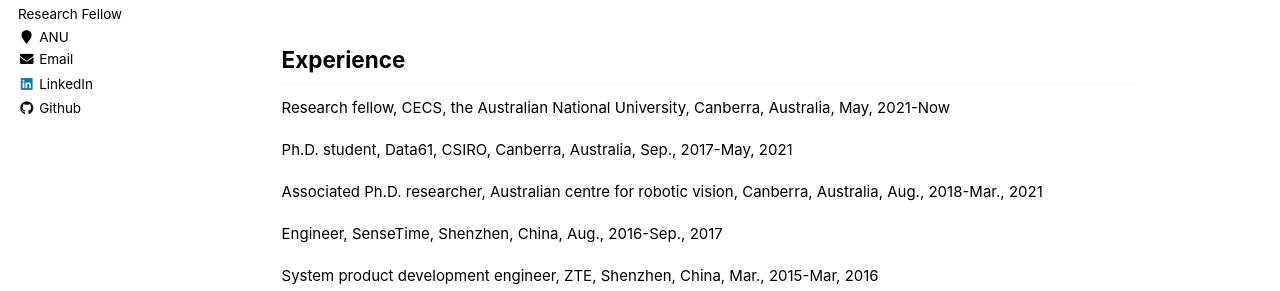
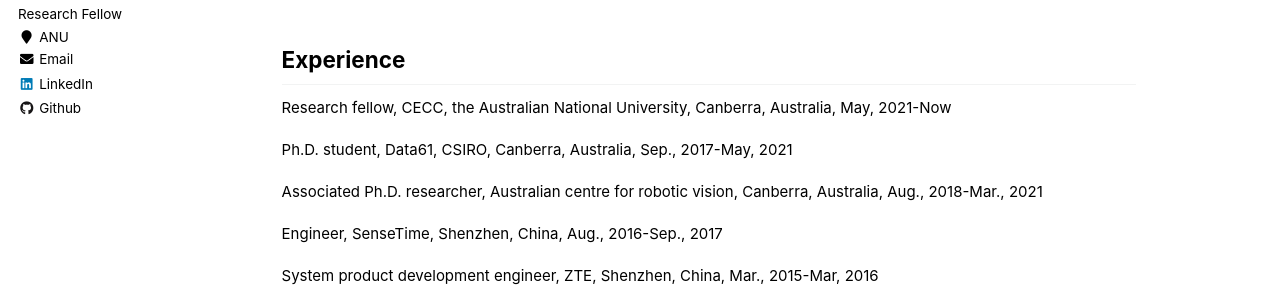
Before and after one commit to zwxu064/zwxu064.github.io, a Jekyll site: the page built from _pages/about.html, in a window 1280 px wide and 900 px high. Shown: the part 339-630 px from the top of the window. Built offline with Jekyll 4.4.1, drawn with Linux system fonts in a browser that asks for light colours.

Commit message:
Update about.html

```diff
--- a/_pages/about.html
+++ b/_pages/about.html
@@ -16,7 +16,7 @@
   He is currently living in the beautiful bush city, Canberra, the capital of Australia.</p>
 
 <h2 id="work">Experience</h2>
-<p>Research fellow, <a style="color: inherit;" href="https://cecs.anu.edu.au/" target="_blank">CECS</a>, <a style="color: inherit;" href="https://www.anu.edu.au/" target="_blank">the Australian National University</a>, Canberra, Australia, May, 2021-Now</p>
+<p>Research fellow, <a style="color: inherit;" href="https://cecs.anu.edu.au/" target="_blank">CECC</a>, <a style="color: inherit;" href="https://www.anu.edu.au/" target="_blank">the Australian National University</a>, Canberra, Australia, May, 2021-Now</p>
 <p>Ph.D. student, <a style="color: inherit;" href="https://data61.csiro.au/" target="_blank">Data61</a>, CSIRO, Canberra, Australia, Sep., 2017-May, 2021</p>
 <p>Associated Ph.D. researcher, <a style="color: inherit;" href="https://www.roboticvision.org/" target="_blank">Australian centre for robotic vision</a>, Canberra, Australia, Aug., 2018-Mar., 2021</p>
 <p>Engineer, <a style="color: inherit;" href="https://www.sensetime.com/en" target="_blank">SenseTime</a>, Shenzhen, China, Aug., 2016-Sep., 2017</p>
```
